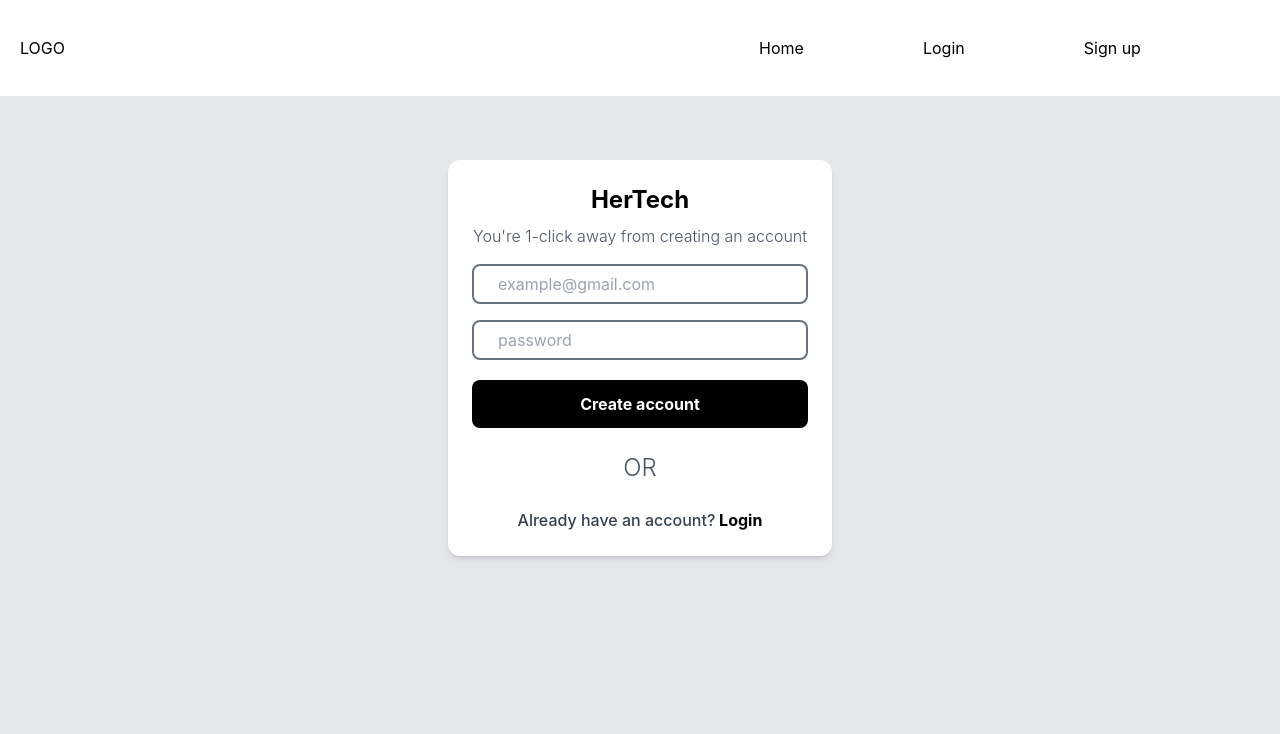
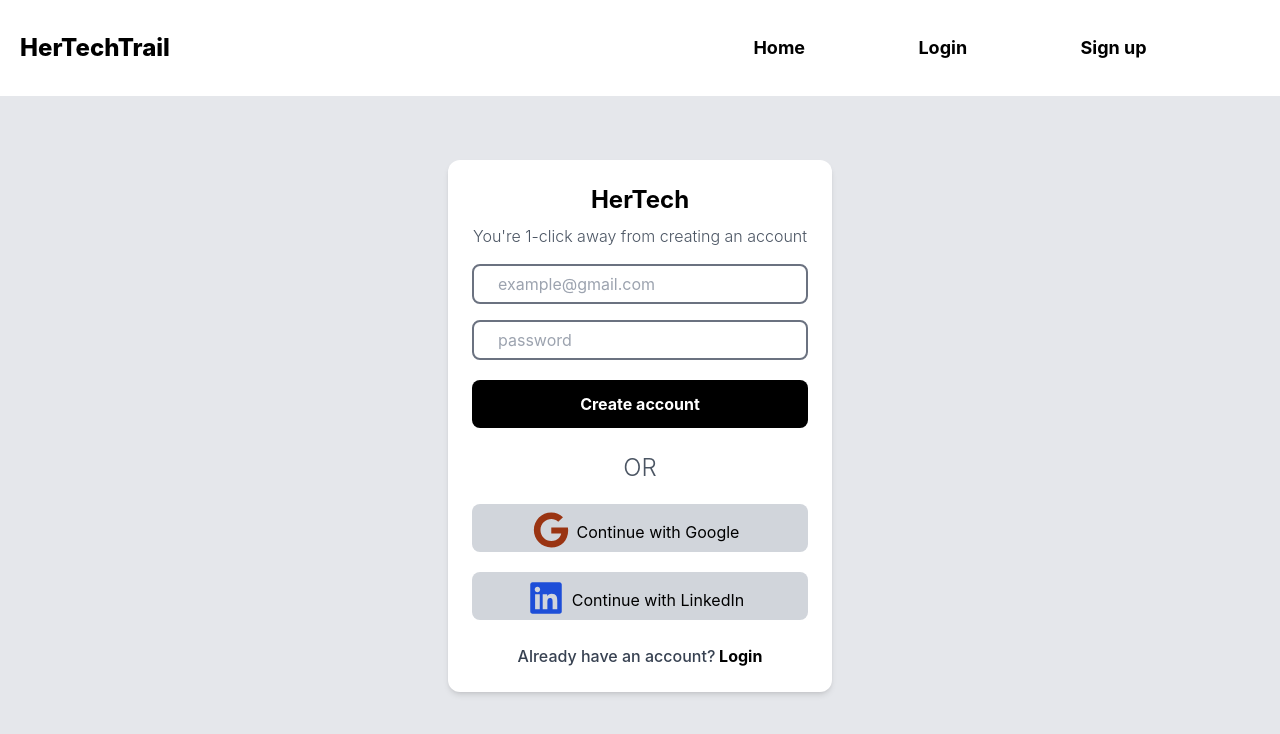
Before and after one commit to Esther146/first-react-app, a React (Create React App) app: page /signup in a window 1280 px wide. Shown: the top 734 px of the page. Built offline with nearby package versions, Linux system fonts and the light colour scheme.

Commit message:
Changes in signup page

```diff
--- a/package.json
+++ b/package.json
@@ -3,11 +3,14 @@
   "version": "0.1.0",
   "private": true,
   "dependencies": {
+    "@dash-ui/styles": "^0.8.9",
     "@testing-library/jest-dom": "^5.16.4",
     "@testing-library/react": "^13.3.0",
     "@testing-library/user-event": "^13.5.0",
+    "babel-plugin-macros": "^3.1.0",
     "react": "^18.1.0",
     "react-dom": "^18.1.0",
+    "react-icons": "^4.4.0",
     "react-router-dom": "^6.3.0",
     "react-scripts": "5.0.1",
     "web-vitals": "^2.1.4"
--- a/src/Components/navbar.jsx
+++ b/src/Components/navbar.jsx
@@ -4,20 +4,20 @@ import { Link } from "react-router-dom";
 export default function Navbar() {
     return (
         <div className="w-full h-24 flex shadow-md bg-white p-5 justify-between items-center">
-           <div className="flex-1">
-               LOGO
+           <div className="flex-1 font-extrabold text-black text-2xl">
+               HerTechTrail
            </div>
            <div className="flex justify-evenly flex-1">
                <Link to="/">
-                    <p>Home</p>
+                    <p  className="font-bold text-lg">Home</p>
                </Link>
 
                <Link to="/login">
-                    <p>Login</p>
+                    <p className="font-bold text-lg">Login</p>
                </Link>
 
                <Link to="/signup">
-                    <p>Sign up</p>
+                    <p className="font-bold text-lg">Sign up</p>
                </Link>
            </div>
         </div>
--- a/src/mypages/login.jsx
+++ b/src/mypages/login.jsx
@@ -23,7 +23,7 @@ export default function Login() {
                     </Link>
                 </p>
                 <Link to="/forgotpassword">
-                <p className="text-center mt-5 font-medium text-gray-700">Forgot Password</p>
+                <p className="text-center mt-5 font-medium text-gray-800">Forgot Password</p>
                 </Link>
             </div>
         </div>
--- a/src/mypages/signup.jsx
+++ b/src/mypages/signup.jsx
@@ -1,5 +1,6 @@
 import React from "react";
 import { Link } from 'react-router-dom'
+import { FaGoogle, FaLinkedin} from 'react-icons/fa'
 
 export default function Signup() {
     return (
@@ -24,6 +25,16 @@ export default function Signup() {
                 OR
             </p>
 
+            <p className=" w-full pt-2 h-12 mt-5 px-10 justify-center rounded-lg flex text-center bg-gray-300 text-black">
+                <FaGoogle className="text-orange-800 text-4xl" />
+                <span className="px-2 pt-2 text-center">Continue with Google</span>
+            </p>
+
+            <p className=" w-full h-12 mt-5 pt-2 justify-center rounded-lg flex bg-gray-300 text-black">
+                <FaLinkedin className="text-blue-700 text-4xl" />
+                <span className="px-2 pt-2 text-center">Continue with LinkedIn</span>
+            </p>
+
             <p className="text-center mt-6 font-medium text-gray-700">Already have an account?
                 <Link to="/login">
                 <span className="font-bold text-black"> Login</span>
```
Also changed, not shown: 1 other file (tests, documents, lock files or other folders).
